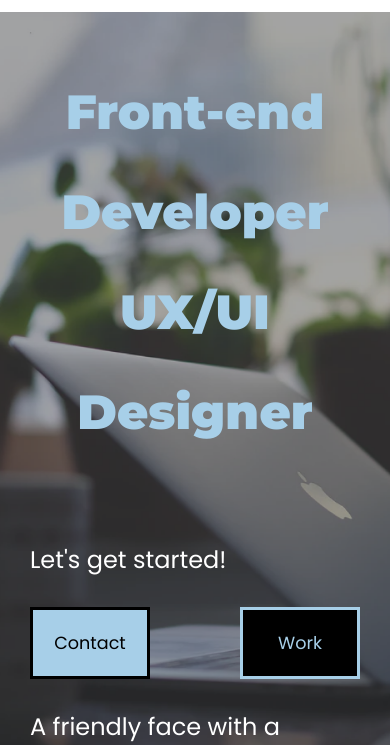
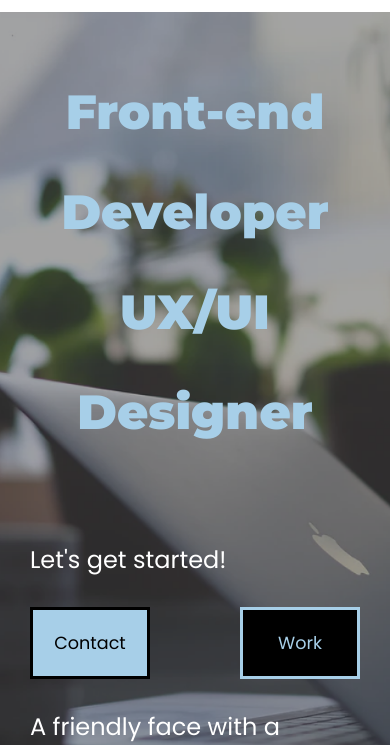
Before and after one commit to brandonvicc/portfolio, a plain HTML site: page index.html in a window 390 px wide. Shown: the part 99-844 px from the top of the page. Drawn offline with nearby package versions, Linux system fonts and the light colour scheme.

Commit message:
Update style.css
made the hero bigger for smaller screens

```diff
--- a/style.css
+++ b/style.css
@@ -412,6 +412,14 @@ html{
     100%{opacity: 1;}
 }
 
+
+@media (max-width: 425px){
+    #hero{
+        height: 100vh;
+    }
+}
+
+
 @media (max-width: 450px){
     .footer-icons{
         justify-content: center;
```
